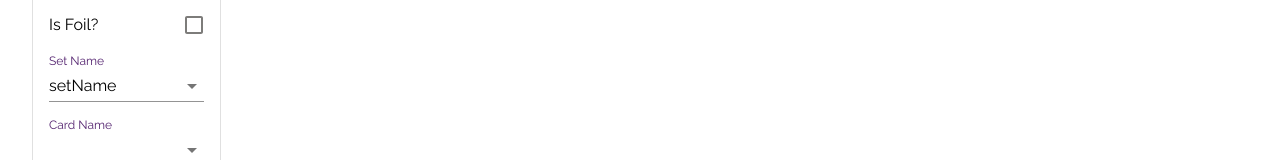
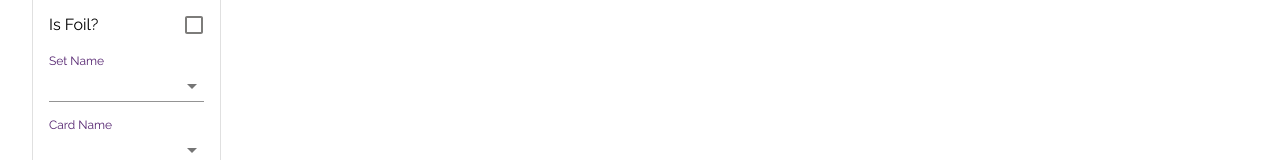
Before and after one commit to corydm92/threshold-mtg, a React (Create React App) app: page /inventory/cards in a window 1280 px wide. Shown: the part 413-573 px from the top of the page. Built offline with nearby package versions, Linux system fonts and the light colour scheme; no server answers; what normalizr would draw is missing.

Commit message:
autocomplete not working as intended in a controlled environment. Creating another branch to fix this

```diff
--- a/src/js/component-library/mui/components/Form/Autocomplete.jsx
+++ b/src/js/component-library/mui/components/Form/Autocomplete.jsx
@@ -14,9 +14,7 @@ const useStyles = makeStyles((theme) => ({
 
 const EnhancedAutocomplete = (props) => {
   const classes = useStyles();
-  const { id, options, getOptionLabel, renderInput, onChange, value } = {
-    ...props,
-  };
+  const { id, options, getOptionLabel, renderInput } = { ...props };
   return (
     <Autocomplete
       classes={{ root: classes.root, popper: classes.popper }}
@@ -24,8 +22,6 @@ const EnhancedAutocomplete = (props) => {
       options={options}
       getOptionLabel={getOptionLabel}
       renderInput={renderInput}
-      onChange={onChange}
-      value={value}
     />
   );
 };
--- a/src/js/component-library/mui/components/Form/TextField.jsx
+++ b/src/js/component-library/mui/components/Form/TextField.jsx
@@ -53,8 +53,8 @@ const EnhancedTextField = (props) => {
         label={label}
         helperText={helperText}
         data-cy={dataCy}
-        onChange={onChange}
-        value={value}
+        // onChange={onChange} // If useAutoComplete, let that be the controlled component.
+        // value={value}
       >
         {props.children}
       </TextField>
@@ -64,14 +64,9 @@ const EnhancedTextField = (props) => {
     return (
       <EnhancedAutocomplete
         options={autocompleteOptions}
-        onChange={onChange}
-        value={value}
-        renderInput={(params) => (
-          <EnhancedTextField
-            {...params}
-            onChange={(event) => console.log(event.target.value)}
-          />
-        )}
+        // onChange={onChange}
+        // value={value}
+        renderInput={(params) => <EnhancedTextField {...params} />}
       />
     );
   }
--- a/src/js/components/SideBarFilterForm.jsx
+++ b/src/js/components/SideBarFilterForm.jsx
@@ -43,11 +43,14 @@ const useStyles = makeStyles((theme) => ({
 
 const SideBarFilterForm = (props) => {
   const classes = useStyles();
+  const { collectionCardNames, collectionSetNames } = { ...props };
 
   const [foil, setFoil] = useState(false);
   const [setName, setSetName] = useState('');
   const [cardName, setCardName] = useState('');
-  const [spread, setSpread] = useState(null);
+  const [spread, setSpread] = useState('');
+
+  console.log(setName);
 
   const handleCheckboxChange = () => {
     setFoil(!foil);
@@ -57,7 +60,6 @@ const SideBarFilterForm = (props) => {
     setSpread(event.target.value);
   };
 
-  const { collectionCardNames, collectionSetNames } = { ...props };
   return (
     <form className={classes.form} data-test='side-bar-filter-form'>
       {/* CHECKBOX FOIL */}
@@ -87,8 +89,11 @@ const SideBarFilterForm = (props) => {
         label='Set Name'
         useAutocomplete
         autocompleteOptions={collectionSetNames}
-        onChange={(event) => setSetName(event.target.value)}
-        value={'setName'}
+        onChange={(event) => {
+          console.log(event.target.value);
+          return setSetName(event.target.value);
+        }}
+        value={setName}
         InputLabelProps={{
           shrink: true,
         }}
```
